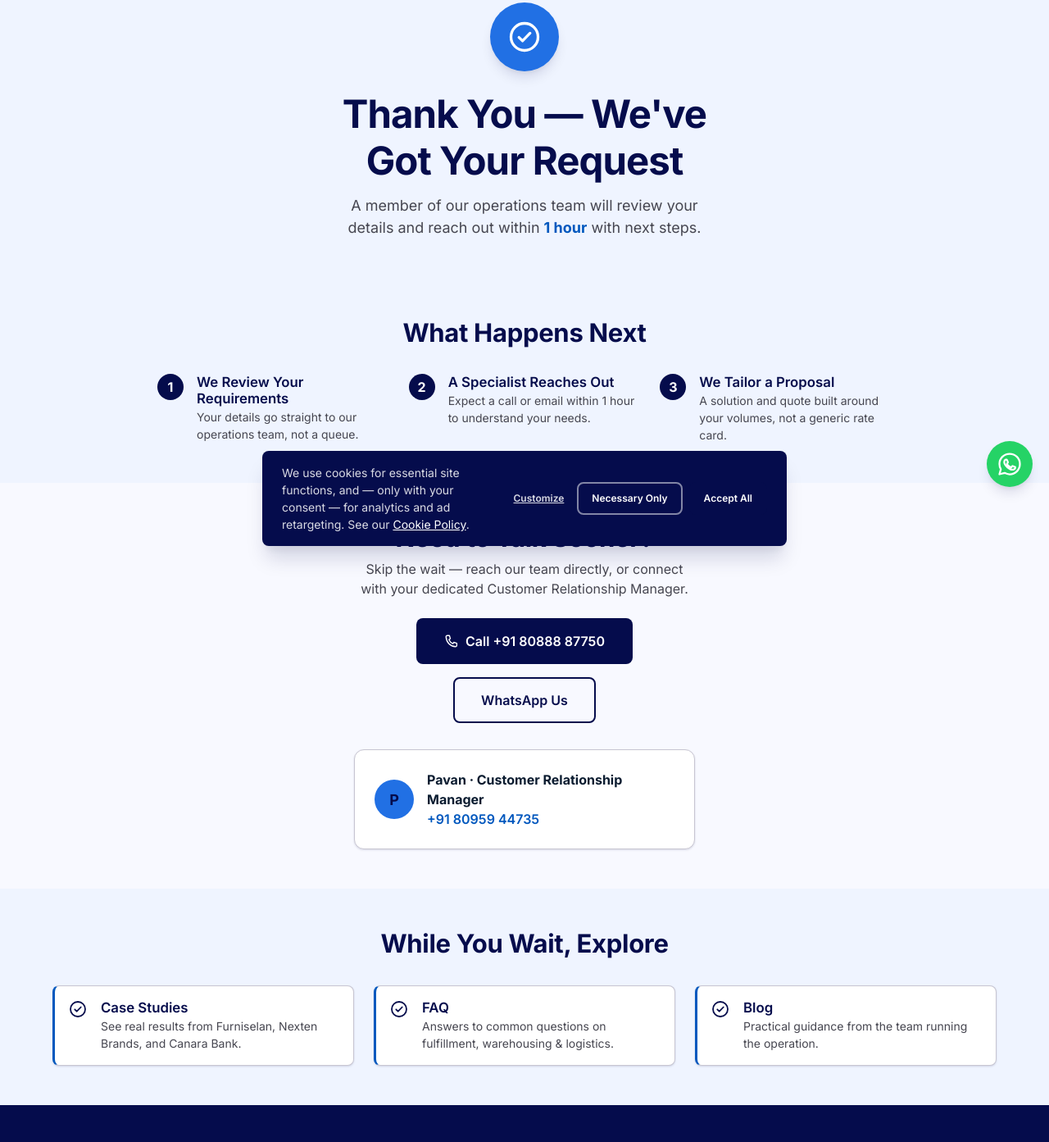
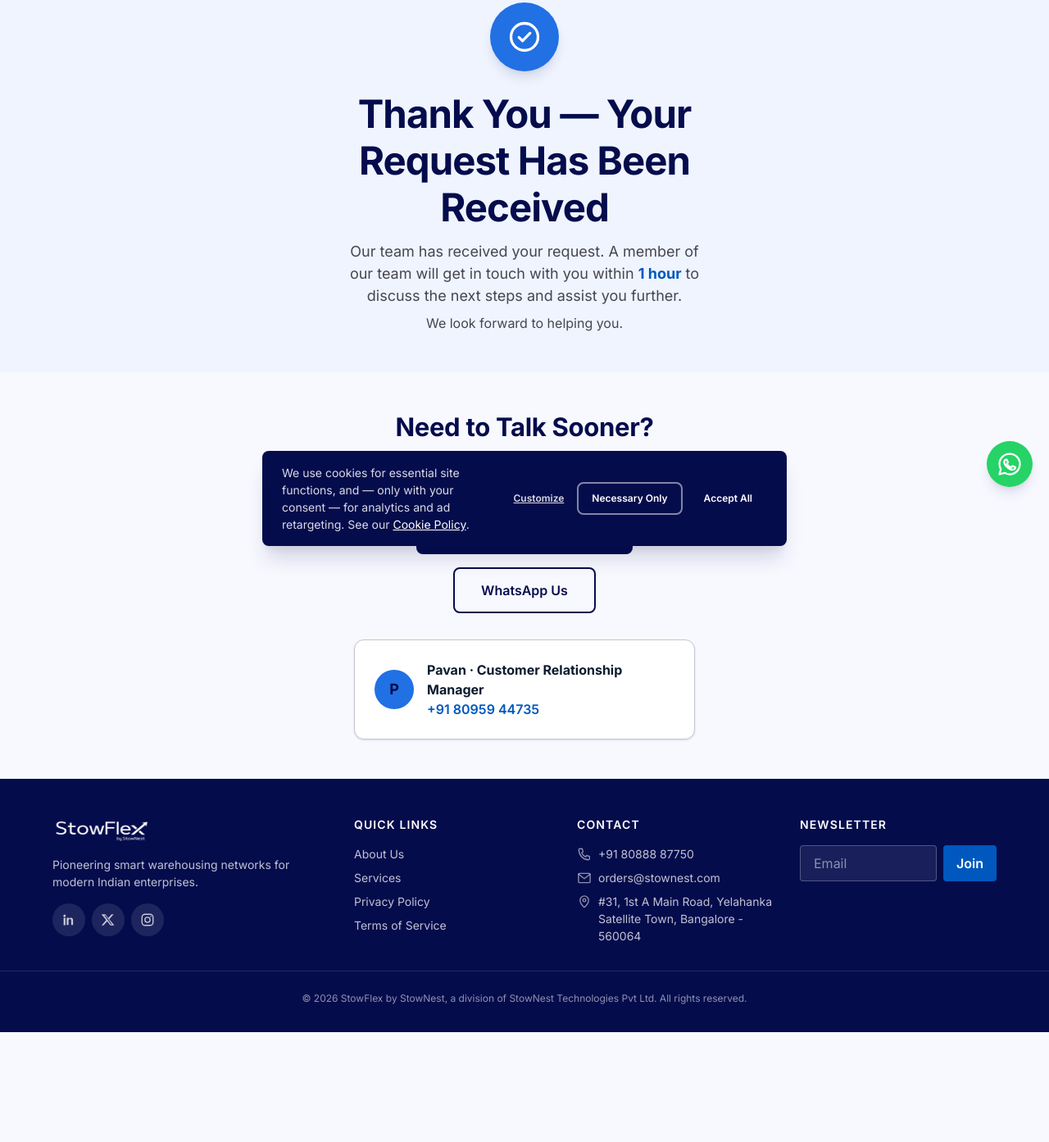
Before and after one commit to tabish188/Stowflex, a plain HTML site: page thank-you.html in a window 1280 px wide. Shown: the part 118-1511 px from the top of the page at 82% size. After the commit the page ends 1377 px from the top, so only its background shows below. Drawn offline with Linux system fonts and the light colour scheme.

Commit message:
Simplify thank-you page copy and remove extra sections
Updated confirmation heading/body text, removed "What Happens Next" and
"While You Wait, Explore" sections so "Need to Talk Sooner?" (with the
Pavan CRM contact card) is the final section on the page.

Co-Authored-By: Claude Sonnet 5 <noreply@anthropic.com>

```diff
--- a/thank-you.html
+++ b/thank-you.html
@@ -79,20 +79,9 @@ height="0" width="0" style="display:none;visibility:hidden"></iframe></noscript>
   <section class="hero" style="padding-block:var(--sp-xl)">
     <div class="container center" style="max-width:36rem">
       <div class="success-badge"><svg class="icon" aria-hidden="true"><use href="#i-check-circle"></use></svg></div>
-      <h1>Thank You — We've Got Your Request</h1>
-      <p class="text-muted" style="margin-top:12px;font-size:var(--fs-body-lg)">A member of our operations team will review your details and reach out within <strong class="text-accent">1 hour</strong> with next steps.</p>
-    </div>
-  </section>
-
-  <!-- What happens next -->
-  <section style="background:var(--color-surface-container-low)">
-    <div class="container">
-      <div class="section-head center"><h2>What Happens Next</h2></div>
-      <div class="grid-3" style="margin-top:var(--sp-lg);max-width:56rem;margin-inline:auto">
-        <div class="next-step-card reveal"><span class="num">1</span><div><h4>We Review Your Requirements</h4><p class="text-muted" style="margin-top:2px;font-size:var(--fs-body-sm)">Your details go straight to our operations team, not a queue.</p></div></div>
-        <div class="next-step-card reveal"><span class="num">2</span><div><h4>A Specialist Reaches Out</h4><p class="text-muted" style="margin-top:2px;font-size:var(--fs-body-sm)">Expect a call or email within 1 hour to understand your needs.</p></div></div>
-        <div class="next-step-card reveal"><span class="num">3</span><div><h4>We Tailor a Proposal</h4><p class="text-muted" style="margin-top:2px;font-size:var(--fs-body-sm)">A solution and quote built around your volumes, not a generic rate card.</p></div></div>
-      </div>
+      <h1>Thank You — Your Request Has Been Received</h1>
+      <p class="text-muted" style="margin-top:12px;font-size:var(--fs-body-lg)">Our team has received your request. A member of our team will get in touch with you within <strong class="text-accent">1 hour</strong> to discuss the next steps and assist you further.</p>
+      <p class="text-muted" style="margin-top:8px">We look forward to helping you.</p>
     </div>
   </section>
 
@@ -115,26 +104,7 @@ height="0" width="0" style="display:none;visibility:hidden"></iframe></noscript>
     </div>
   </section>
 
-  <!-- While you wait -->
-  <section style="background:var(--color-surface-container-low)">
-    <div class="container">
-      <div class="section-head center"><h2>While You Wait, Explore</h2></div>
-      <div class="grid-3" style="margin-top:var(--sp-lg)">
-        <a class="mini-card is-solution reveal" href="case-studies" style="text-decoration:none;color:inherit">
-          <svg class="icon" aria-hidden="true"><use href="#i-check-circle"></use></svg>
-          <div><h4>Case Studies</h4><p>See real results from Furniselan, Nexten Brands, and Canara Bank.</p></div>
-        </a>
-        <a class="mini-card is-solution reveal" href="faq" style="text-decoration:none;color:inherit">
-          <svg class="icon" aria-hidden="true"><use href="#i-check-circle"></use></svg>
-          <div><h4>FAQ</h4><p>Answers to common questions on fulfillment, warehousing &amp; logistics.</p></div>
-        </a>
-        <a class="mini-card is-solution reveal" href="blog" style="text-decoration:none;color:inherit">
-          <svg class="icon" aria-hidden="true"><use href="#i-check-circle"></use></svg>
-          <div><h4>Blog</h4><p>Practical guidance from the team running the operation.</p></div>
-        </a>
-      </div>
-    </div>
-  </section>
+
 </main>
 
 <footer class="site-footer">
```
